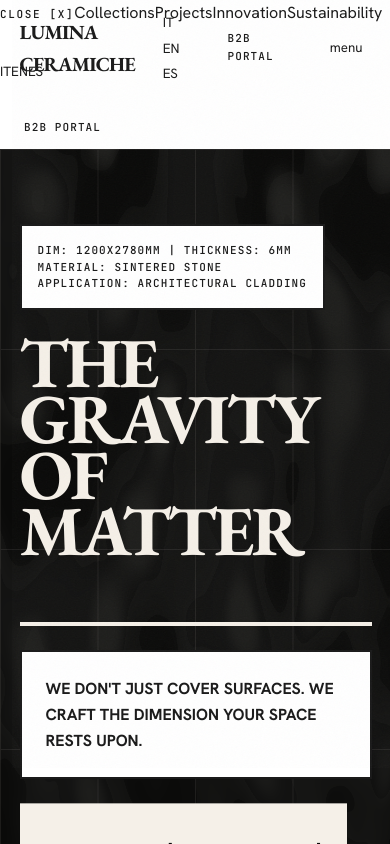
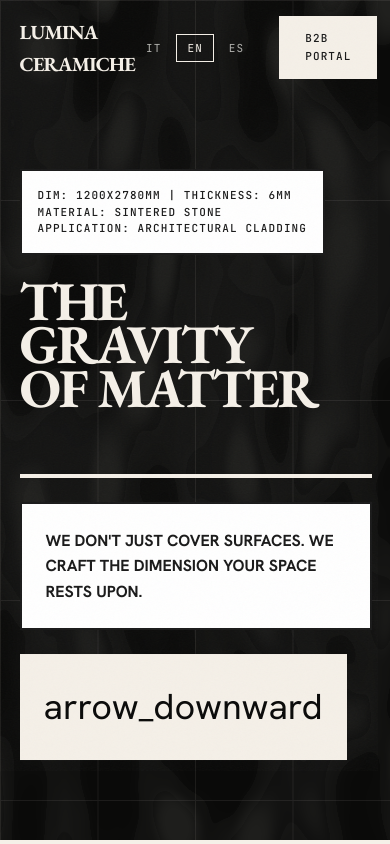
Before and after one commit to Tia004/piastrelle, a Next.js app: page /en in a window 390 px wide. Shown: the top 844 px of the page. Built offline with nearby package versions, Linux system fonts and the light colour scheme.

Commit message:
v0.1.1 - Risolto l'overlapping del menu mobile e della badge delle specifiche tecniche nella Hero

```diff
--- a/src/app/globals.css
+++ b/src/app/globals.css
@@ -105,7 +105,7 @@ ul, ol {
 /* ─── TYPOGRAPHY ─── */
 .font-display-hero {
   font-family: var(--font-serif);
-  font-size: clamp(3rem, 18vw, 18rem);
+  font-size: clamp(3rem, 14vw, 12rem); /* Slightly scaled down from 18vw to prevent overlap */
   font-weight: 700;
   line-height: 0.8;
   letter-spacing: -0.04em;
@@ -254,23 +254,14 @@ ul, ol {
   justify-content: space-between;
   align-items: center;
   border-bottom: 1px solid transparent;
+  color: #F5F0E8 !important; /* Always light text */
   transition: background-color 0.3s ease, border-color 0.3s ease, height 0.3s ease;
 }
 
 .navbar.scrolled {
   background-color: #1A1A1A;
-  border-color: #1A1A1A;
+  border-bottom: 1px solid #2A2A28;
   height: 80px;
-}
-
-.navbar.scrolled * {
-  color: #ffffff !important;
-  border-color: #ffffff !important;
-}
-
-.navbar.scrolled .btn-b2b {
-  background-color: #ffffff !important;
-  color: #1A1A1A !important;
 }
 
 .navbar-logo {
@@ -279,8 +270,7 @@ ul, ol {
   font-weight: 700;
   letter-spacing: -0.04em;
   text-transform: uppercase;
-  color: var(--text-color);
-  transition: color 0.3s ease;
+  color: #F5F0E8 !important;
 }
 
 .navbar-links {
@@ -294,14 +284,14 @@ ul, ol {
   font-weight: 500;
   letter-spacing: 0.1em;
   text-transform: uppercase;
-  color: var(--text-color);
+  color: #F5F0E8 !important;
   border-bottom: 2px solid transparent;
   padding-bottom: 4px;
   transition: border-color 0.3s ease;
 }
 
 .navbar-link:hover {
-  border-color: var(--text-color);
+  border-color: #F5F0E8;
 }
 
 .navbar-actions {
@@ -311,9 +301,9 @@ ul, ol {
 }
 
 .btn-b2b {
-  background-color: var(--text-color);
-  color: var(--bg-color);
-  border: 2px solid var(--text-color);
+  background-color: #F5F0E8;
+  color: #1A1A1A;
+  border: 2px solid #F5F0E8;
   font-family: var(--font-mono);
   font-size: 11px;
   font-weight: 500;
@@ -325,7 +315,33 @@ ul, ol {
 
 .btn-b2b:hover {
   background-color: transparent;
-  color: var(--text-color);
+  color: #F5F0E8;
+}
+
+/* ─── LANGUAGE SWITCHER ─── */
+.lang-switcher {
+  display: flex;
+  gap: 4px;
+}
+
+.lang-btn {
+  font-family: var(--font-mono);
+  font-size: 11px;
+  letter-spacing: 0.1em;
+  text-transform: uppercase;
+  color: #B3B3AF; /* Muted light grey */
+  padding: 6px 10px;
+  background: transparent;
+  border: 1px solid transparent;
+  transition: color 0.3s ease, border-color 0.3s ease;
+}
+
+.lang-btn:hover, .lang-btn.active {
+  color: #F5F0E8 !important;
+}
+
+.lang-btn.active {
+  border-color: #F5F0E8;
 }
 
 /* ─── HERO SECTION ─── */
@@ -337,6 +353,7 @@ ul, ol {
   border-bottom: 4px solid var(--border-color);
   display: flex;
   align-items: flex-end;
+  padding-top: 140px; /* Space for navbar */
   padding-bottom: 80px;
 }
 
@@ -378,9 +395,19 @@ ul, ol {
   line-height: 1.5;
 }
 
+/* Asymmetric float for specs badge on desktop */
+@media (min-width: 1025px) {
+  .hero-meta-badge {
+    position: absolute;
+    top: 0px;
+    right: 0px;
+    margin-bottom: 0;
+  }
+}
+
 .hero-heading {
   margin-bottom: var(--space-lg);
-  mix-blend-mode: normal; /* In dark mode normal works best */
+  mix-blend-mode: normal;
 }
 
 .hero-bottom-row {
@@ -601,12 +628,55 @@ ul, ol {
 /* ─── HAMBURGER & MOBILE MENU ─── */
 .navbar-mobile-toggle {
   display: none;
-  border: 2px solid var(--border-color);
+  border: 2px solid #F5F0E8;
   padding: 8px;
   align-items: center;
   justify-content: center;
   background: transparent;
-  color: var(--text-color);
+  color: #F5F0E8;
+}
+
+.mobile-menu {
+  display: none;
+  position: fixed;
+  inset: 0;
+  z-index: 9999;
+  background-color: #0A0A09;
+  padding: var(--space-5xl) var(--site-margin) var(--space-3xl);
+  flex-direction: column;
+  justify-content: center;
+  gap: var(--space-lg);
+}
+
+.mobile-menu.open {
+  display: flex;
+}
+
+.mobile-menu-link {
+  font-family: var(--font-serif);
+  font-size: clamp(2rem, 6vw, 4rem);
+  color: #F5F0E8;
+  letter-spacing: -0.02em;
+  text-transform: uppercase;
+  border-bottom: 2px solid transparent;
+  padding-block: 8px;
+}
+
+.mobile-menu-link:hover {
+  border-color: #F5F0E8;
+}
+
+.mobile-menu-close {
+  position: absolute;
+  top: var(--space-lg);
+  right: var(--site-margin);
+  font-family: var(--font-mono);
+  font-size: 11px;
+  letter-spacing: 0.12em;
+  text-transform: uppercase;
+  color: #F5F0E8;
+  border: 2px solid #F5F0E8;
+  padding: 8px 16px;
 }
 
 /* ─── SCROLL REVEAL ANIMATIONS ─── */
```
